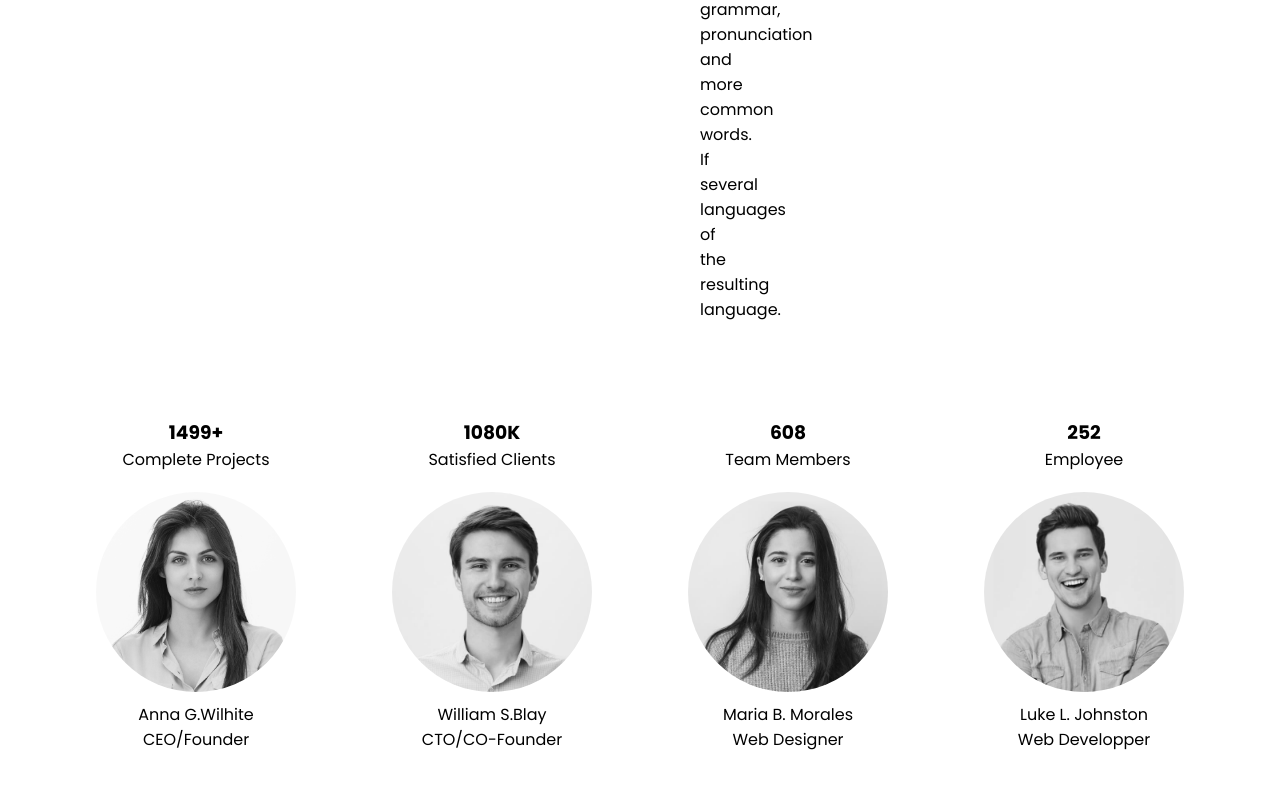
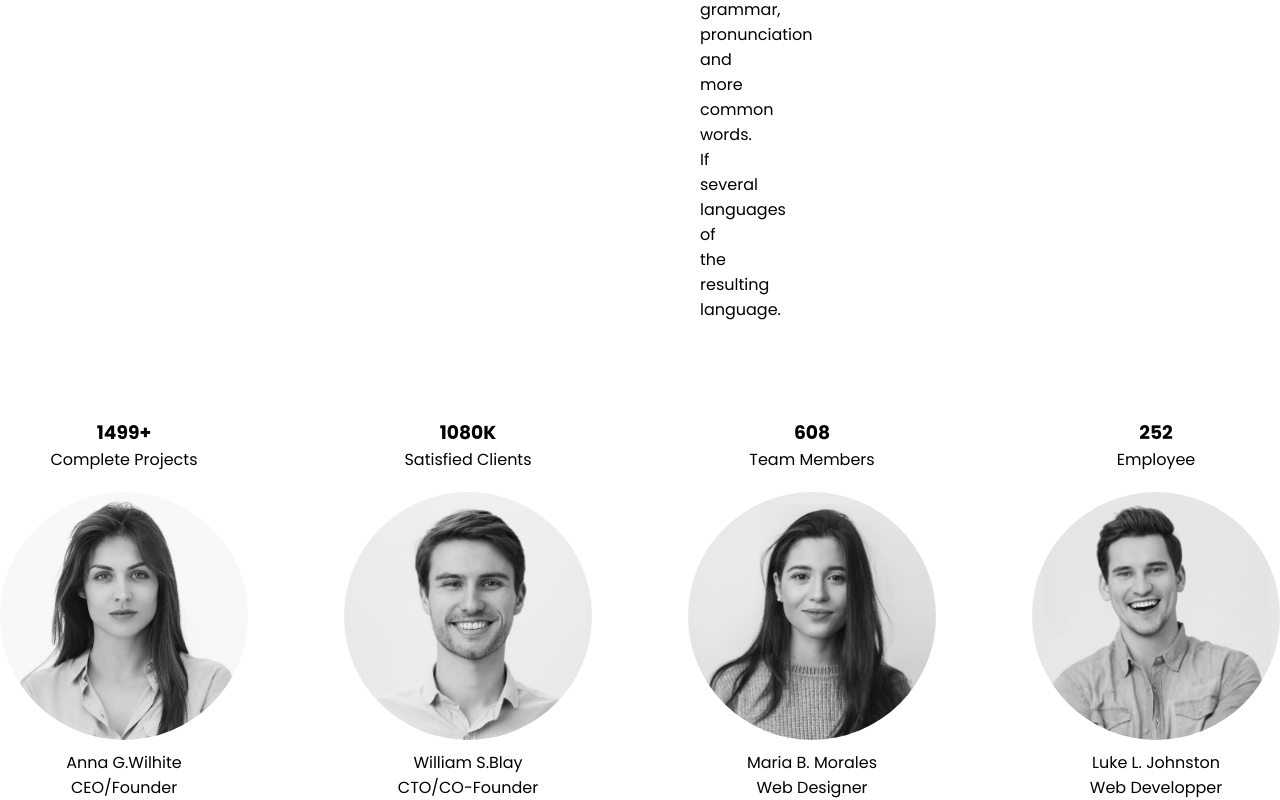
Before and after one commit to AntoineDrc/Landing_page, a plain HTML site: page index.html in a window 1280 px wide. Shown: the part 2654-3454 px from the top of the page. Before the commit the page ends 3406 px from the top, so only its background shows below. Drawn offline with Linux system fonts and the light colour scheme.

Commit message:
modif. taille portrait

```diff
--- a/style.css
+++ b/style.css
@@ -188,9 +188,9 @@ header figure {
 }
 
 .photo {
-   border-radius: 100px;
-   max-width: 200px;
-   max-height: 200px;
+   border-radius: 150px;
+   max-width: 250px;
+   max-height: 250px;
    overflow: hidden;
 }
 
```
